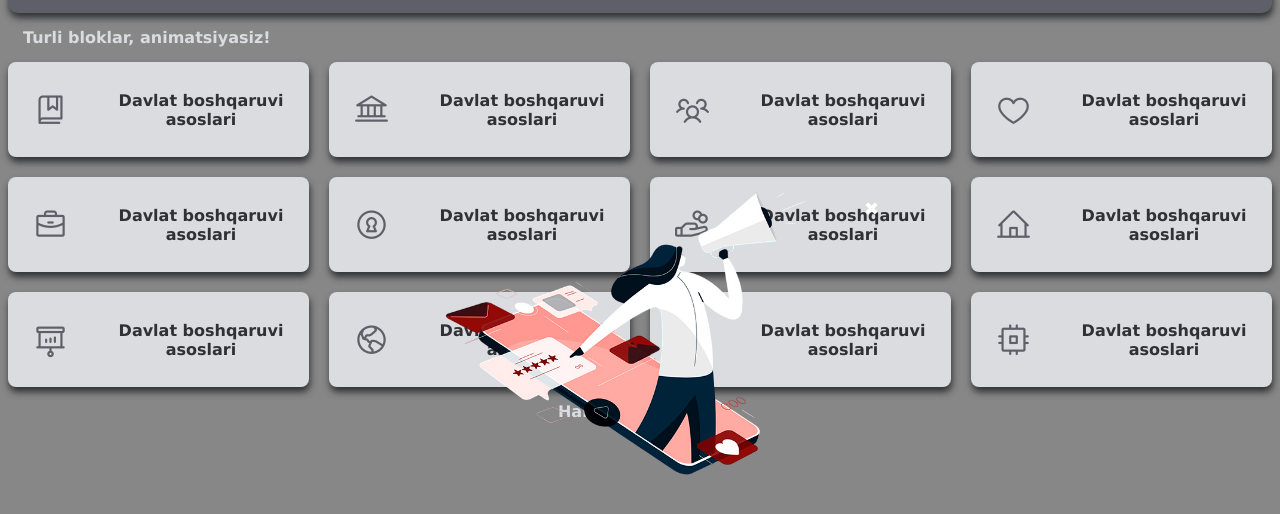
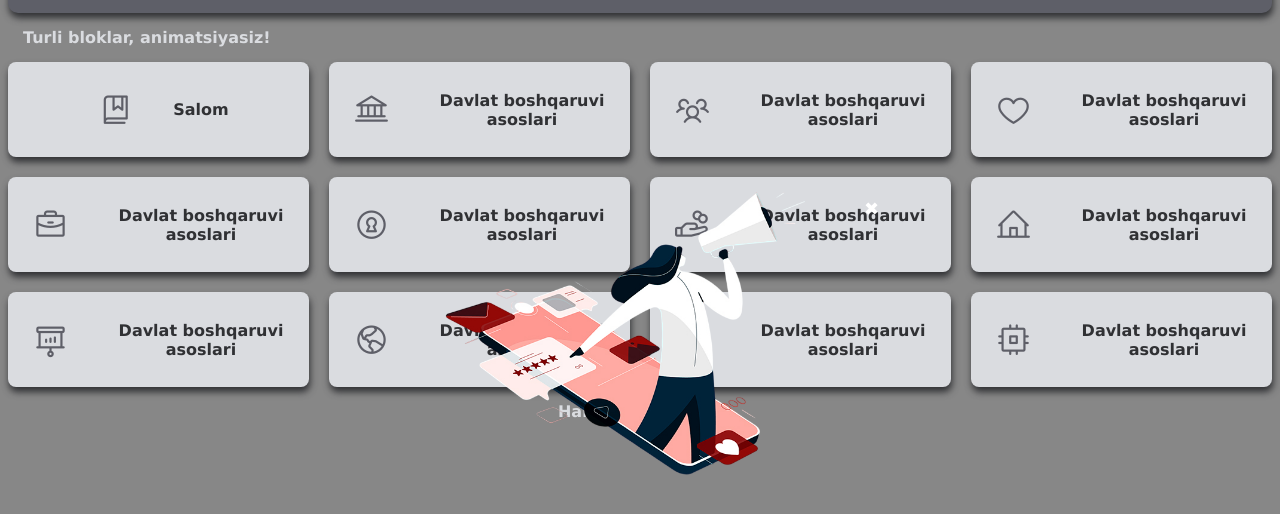
Before and after one commit to AxmatovB/VEB0.2, a plain HTML site: page index.html in a window 1280 px wide. Shown: the part 66-580 px from the top of the page. Drawn offline with nearby package versions, Linux system fonts and the light colour scheme.

Commit message:
Update index.html

```diff
--- a/index.html
+++ b/index.html
@@ -210,7 +210,7 @@ a{
             <div class="container">
                 <div class="box">
                     <i class="ph ph-book-bookmark"></i>
-                    <p><a href="https://www.lex.uz/uz/classifiers/5954" style="color: #303134;">Davlat boshqaruvi asoslari</a></p>
+                    <p><a href="https://www.lex.uz/uz/classifiers/5954" style="color: #303134;">Salom</a></p>
                 </div>
                 <div class="box">
                     <i class="ph ph-bank"></i>
```
